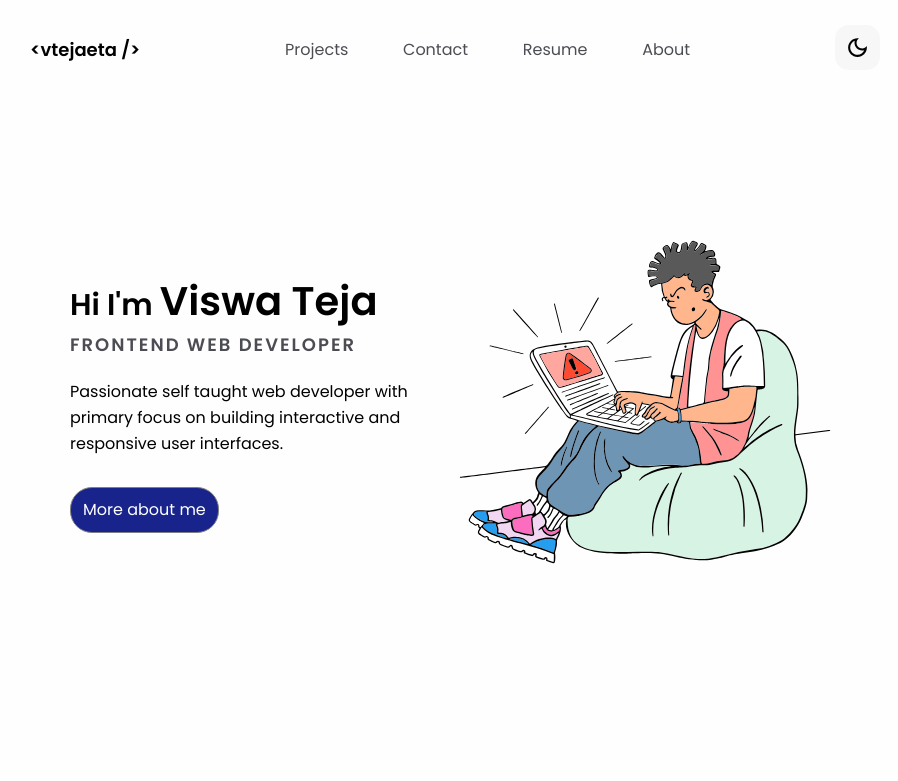
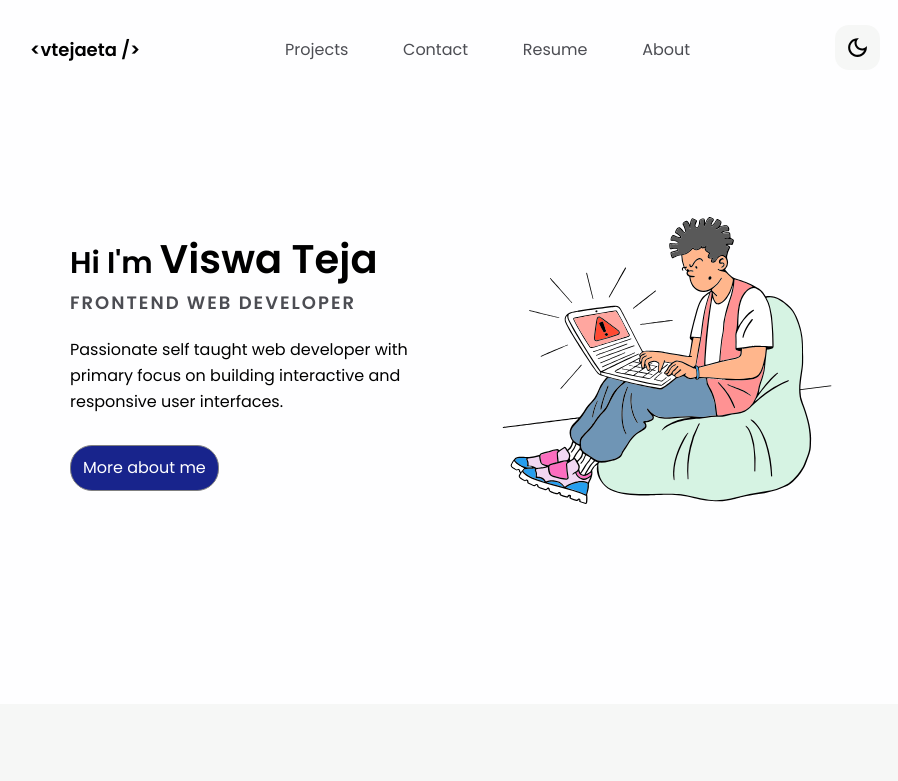
Before and after one commit to vtejaeta/Personal-Portfolio, a Gatsby site: page / in a window 1280 px wide. Shown: the top 781 px of the page, without its empty margins (185-1083 px from the left). Built offline with nearby package versions, Linux system fonts and the light colour scheme; Gatsby itself is replaced by a stand-in of ours.

Commit message:
Change styling

```diff
--- a/src/components/Contact/Contact.js
+++ b/src/components/Contact/Contact.js
@@ -111,7 +111,7 @@ const SendButton = styled.button`
   background-color: var(--author-name);
 
   &:hover {
-    opacity: 0.8;
+    opacity: 0.9;
   }
 `
 
--- a/src/components/Footer/Footer.js
+++ b/src/components/Footer/Footer.js
@@ -5,7 +5,7 @@ import SocialLinks from "../SocialLinks/SocialLinks"
 
 const FooterContainer = styled.div`
   width: 100%;
-  margin-top: 12rem;
+  margin-top: 7rem;
 `
 
 const FooterElement = styled.footer`
--- a/src/pages/index.js
+++ b/src/pages/index.js
@@ -13,7 +13,7 @@ import { GlobalStyles } from "../styled/globalStyles"
 import Footer from "../components/Footer/Footer"
 
 const MainFlexContainer = styled.div`
-  padding: 12rem 4rem;
+  padding: 10rem 4rem;
   margin: 0 auto 7rem;
 
   max-width: 85rem;
@@ -28,7 +28,7 @@ const MainFlexContainer = styled.div`
   }
 
   @media only screen and (max-width: 450px) {
-    padding: 3rem;
+    padding: 7rem 3rem;
   }
 
   @media only screen and (max-width: 321px) {
@@ -39,8 +39,8 @@ const MainFlexContainer = styled.div`
 const Wrapper = styled.div`
   position: relative;
 
-  height: auto;
-  width: auto;
+  height: 45%;
+  width: 45%;
 
   z-index: 0;
 
@@ -63,7 +63,7 @@ export default function Home() {
     <>
       <GlobalStyles />
       <Helmet htmlAttributes={{ lang: "en" }}>
-        <title>Viswa Teja E. | Software Engineer</title>
+        <title>Viswa Teja E. | Frontend Web developer</title>
         <meta charset="UTF-8" />
         <meta http-equiv="X-UA-Compatible" content="IE=edge" />
         <meta name="viewport" content="width=device-width, initial-scale=1.0" />
@@ -72,7 +72,7 @@ export default function Home() {
           name="description"
           content="Viswa Teja E., passionate self taught Web Frontend developer"
         ></meta>
-        <meta name="theme-color" content="#D7A1F9" />
+        <meta name="theme-color" content="#c8c5e2" />
       </Helmet>
       <Banner>
         <NavBar showImg={false} skipLinkId="/#about" />
```
